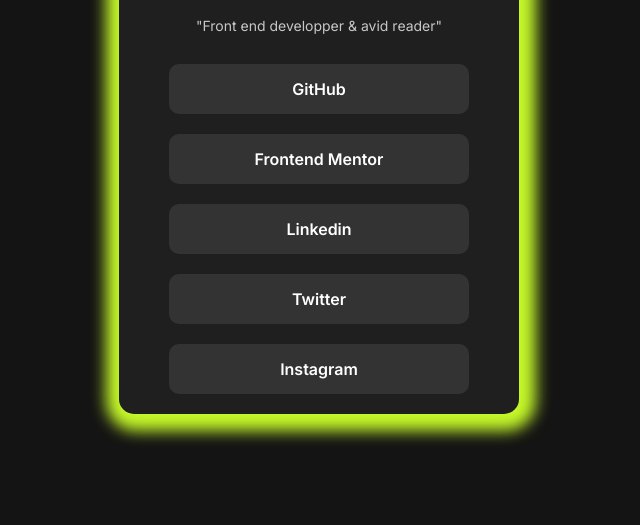
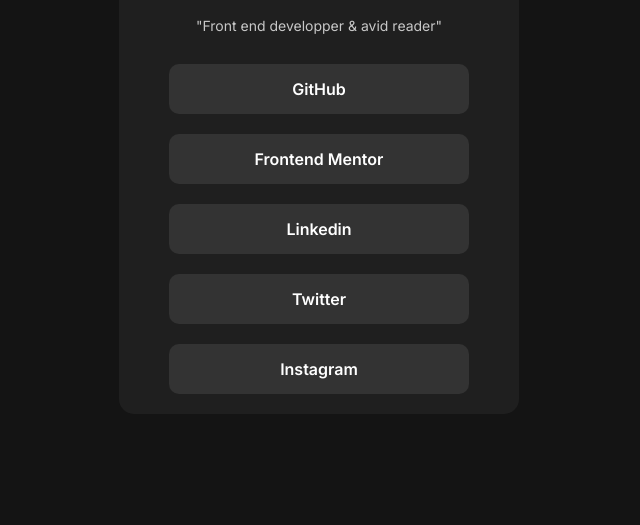
Before and after one commit to bochranaamane/Social-links-profile-solution, a plain HTML site: page index.html in a window 1280 px wide. Shown: the part 275-800 px from the top of the page, without its empty margins (321-961 px from the left). Drawn offline with Linux system fonts and the light colour scheme.

Commit message:
style.css

```diff
--- a/style.css
+++ b/style.css
@@ -26,7 +26,6 @@ body{
     height: auto;
     padding: 10px;
     border-radius: 15px;
-    box-shadow: 2px 2px 15px 15px var(--Green);
 }
 
 header{
@@ -85,7 +84,6 @@ main .s-infos h2{
     background-color: var(--Green);
     color: black;
 }
-
 @media (max-width:375px) {
     .card {
         max-width: 300px;
```
